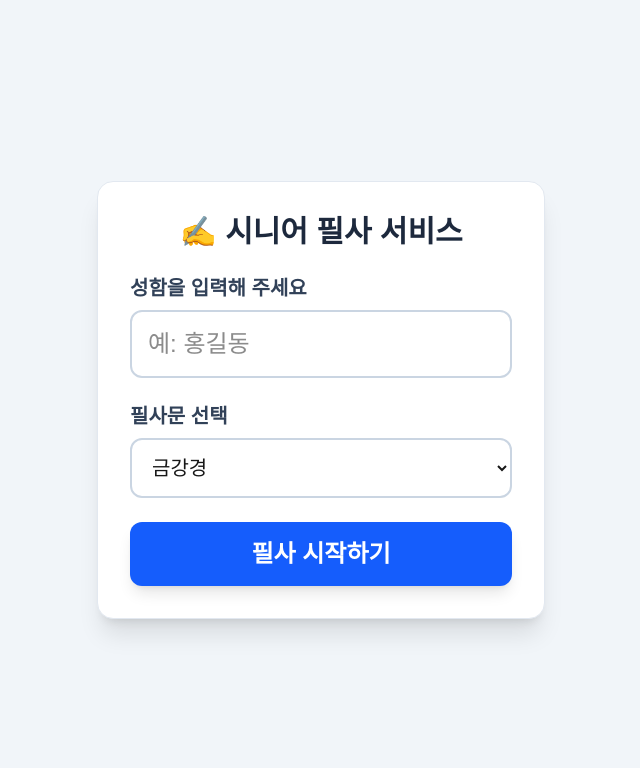
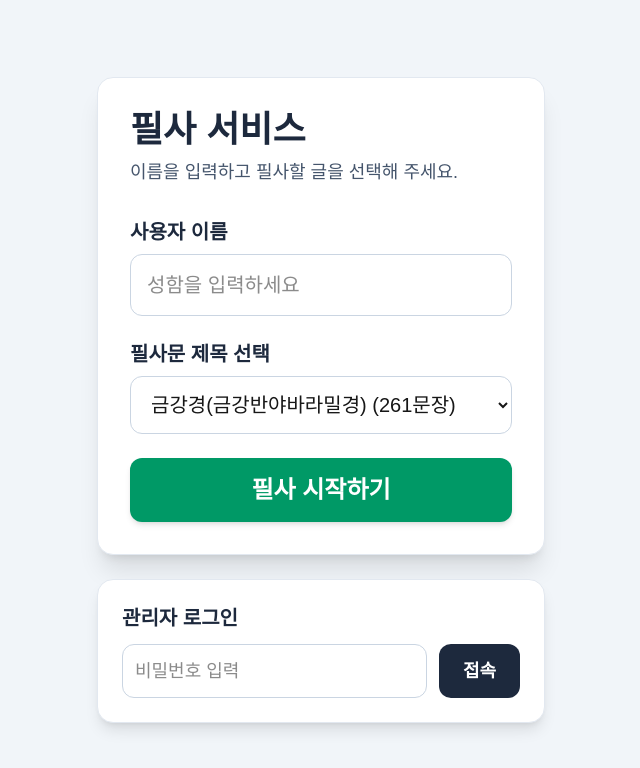
Before and after one commit to cybermaxatoffice/transcription-app, a Next.js app: page / in a window 1280 px wide. Shown: the top 768 px of the page, without its empty margins (319-959 px from the left). Built offline with nearby package versions, Linux system fonts and the light colour scheme.

Commit message:
anyway change

```diff
--- a/app/page.tsx
+++ b/app/page.tsx
@@ -24,7 +24,7 @@ interface DocProgress {
 
 // 화면 노출용 문서 목록 (제목 <-> 파일명 매핑)
 const DOC_MAPPING: Record<string, string> = {
-  '금강경': 'sample.txt',
+  '금강경(금강반야바라밀경) (261문장)': 'sample.txt',
 };
 
 export default function TranscriptionApp() {
@@ -34,8 +34,8 @@ export default function TranscriptionApp() {
   const [userName, setUserName] = useState<string>('');
   const [isLoggedIn, setIsLoggedIn] = useState<boolean>(false);
 
-  // 화면 표시용 문서 제목 (default: "금강경")
-  const [selectedDocTitle, setSelectedDocTitle] = useState<string>('금강경');
+  // 화면 표시용 문서 제목 (default)
+  const [selectedDocTitle, setSelectedDocTitle] = useState<string>('금강경(금강반야바라밀경) (261문장)');
   const [docTitles] = useState<string[]>(Object.keys(DOC_MAPPING));
 
   // 실제 로드할 파일명
@@ -52,7 +52,6 @@ export default function TranscriptionApp() {
   // 모달 및 UI 상태
   const [showHistoryModal, setShowHistoryModal] = useState<boolean>(false);
   const [showCompletionModal, setShowCompletionModal] = useState<boolean>(false);
-  const [showAdminModal, setShowAdminModal] = useState<boolean>(false);
   const [adminPassword, setAdminPassword] = useState<string>('');
 
   // 이력 및 캐시
@@ -121,28 +120,43 @@ export default function TranscriptionApp() {
   }, [currentIndex, sentenceDrafts]);
 
   // ==========================================
-  // 5. 실시간 오타율 및 통계 연산
+  // 5. 정확한 오타율 및 통계 연산 로직 (보정 완료)
   // ==========================================
-  const calculateStats = (overrideCompletedCount?: number) => {
+  const calculateStats = (
+    customDrafts?: Record<number, string>,
+    customInput?: string,
+    overrideCompletedCount?: number
+  ) => {
+    const activeDrafts = customDrafts ?? sentenceDrafts;
+    const activeInput = customInput ?? input;
+
     let totalChars = 0;
     let totalErrors = 0;
 
-    sentences.forEach((sentence) => {
-      totalChars += sentence.length;
+    // 1. 전체 원문 글자 수 계산
+    sentences.forEach((s) => {
+      totalChars += s.length;
     });
 
-    if (totalChars === 0) return { progress: 0, typoRate: 0, totalErrors: 0, totalChars: 0 };
+    if (totalChars === 0) {
+      return { progress: 0, typoRate: 0, totalErrors: 0, totalChars: 0 };
+    }
 
-    // 작성 중인 오타 연산
+    // 2. 전체 문장 순회하며 오타 수 정밀 연산
     sentences.forEach((origSentence, idx) => {
-      const userInput = idx === currentIndex ? input : sentenceDrafts[idx] || '';
-      for (let i = 0; i < userInput.length; i++) {
-        if (i < origSentence.length) {
-          if (userInput[i] !== origSentence[i]) {
-            totalErrors++;
+      // 현재 보고 있는 문장은 activeInput 참조, 그 외 문장은 activeDrafts 참조
+      const userInput = idx === currentIndex ? activeInput : activeDrafts[idx] || '';
+
+      if (userInput.length > 0) {
+        const maxLen = Math.max(origSentence.length, userInput.length);
+        for (let i = 0; i < maxLen; i++) {
+          if (i < userInput.length && i < origSentence.length) {
+            if (userInput[i] !== origSentence[i]) {
+              totalErrors++; // 글자가 틀린 경우
+            }
+          } else {
+            totalErrors++; // 원문보다 짧거나 초과해서 친 경우
           }
-        } else {
-          totalErrors++; // 초과 입력분 오타 처리
         }
       }
     });
@@ -154,12 +168,15 @@ export default function TranscriptionApp() {
     return { progress, typoRate, totalErrors, totalChars };
   };
 
+  // 실시간 입력 및 상태 변경 시 통계 업데이트
   useEffect(() => {
-    setStats(calculateStats());
+    if (sentences.length > 0) {
+      setStats(calculateStats());
+    }
   }, [input, sentenceDrafts, completedCount, sentences, currentIndex]);
 
   // ==========================================
-  // 6. 이벤트 핸들러 (로그인, 완료, 이동)
+  // 6. 이벤트 핸들러
   // ==========================================
   const handleLogin = (e: React.FormEvent) => {
     e.preventDefault();
@@ -178,7 +195,7 @@ export default function TranscriptionApp() {
       setCompletedCount(nextCompletedCount);
     }
 
-    // 캐시 저장
+    // 로컬 스토리지 상태 저장
     const storageKey = `progress_${userName}_${selectedFileName}`;
     const progressData: DocProgress = {
       currentIndex,
@@ -188,9 +205,10 @@ export default function TranscriptionApp() {
     };
     localStorage.setItem(storageKey, JSON.stringify(progressData));
 
-    // 마지막 문장 작성 완료 시 모달 팝업
+    // 마지막 문장에서 작성 완료 클릭 시 정확한 최종 수치로 완주 처리
     if (currentIndex === sentences.length - 1) {
-      const finalStats = calculateStats(nextCompletedCount);
+      const finalStats = calculateStats(updatedDrafts, input, nextCompletedCount);
+      setStats(finalStats);
       saveToHistory(finalStats);
       setShowCompletionModal(true);
     }
@@ -223,45 +241,47 @@ export default function TranscriptionApp() {
     setShowHistoryModal(true);
   };
 
-  const handleAdminAccess = () => {
+  const handleAdminAccess = (e: React.FormEvent) => {
+    e.preventDefault();
     if (adminPassword === 'admin!@#') {
       alert('관리자 인증이 완료되었습니다.');
-      setShowAdminModal(false);
       setAdminPassword('');
     } else {
       alert('비밀번호가 올바르지 않습니다.');
     }
   };
 
-  // 현재 문장 완료 상태 여부
   const isCurrentSentenceCompleted = Boolean(sentenceDrafts[currentIndex]);
 
   // ==========================================
-  // 7. Render: 로그인 화면
+  // 7. Render: 초기 로그인 화면
   // ==========================================
   if (!isLoggedIn) {
     return (
-      <div className="min-h-screen bg-slate-100 flex items-center justify-center p-4">
-        <div className="bg-white p-8 rounded-2xl shadow-xl max-w-md w-full border border-slate-200">
-          <h1 className="text-3xl font-bold text-slate-800 mb-6 text-center">✍️ 시니어 필사 서비스</h1>
+      <div className="min-h-screen bg-slate-100 flex flex-col items-center justify-center p-4">
+        <div className="bg-white p-8 rounded-2xl shadow-xl max-w-md w-full border border-slate-200 mb-6">
+          <h1 className="text-4xl font-extrabold text-slate-800 mb-2">필사 서비스</h1>
+          <p className="text-lg text-slate-600 mb-8">이름을 입력하고 필사할 글을 선택해 주세요.</p>
+
           <form onSubmit={handleLogin} className="space-y-6">
             <div>
-              <label className="block text-xl font-semibold text-slate-700 mb-2">성함을 입력해 주세요</label>
+              <label className="block text-xl font-bold text-slate-800 mb-2">사용자 이름</label>
               <input
                 type="text"
                 value={userName}
                 onChange={(e) => setUserName(e.target.value)}
-                placeholder="예: 홍길동"
-                className="w-full text-2xl p-4 border-2 border-slate-300 rounded-xl focus:border-blue-500 focus:outline-none"
+                placeholder="성함을 입력하세요"
+                className="w-full text-xl p-4 border border-slate-300 rounded-xl focus:border-emerald-600 focus:outline-none"
                 required
               />
             </div>
+
             <div>
-              <label className="block text-xl font-semibold text-slate-700 mb-2">필사문 선택</label>
+              <label className="block text-xl font-bold text-slate-800 mb-2">필사문 제목 선택</label>
               <select
                 value={selectedDocTitle}
                 onChange={(e) => setSelectedDocTitle(e.target.value)}
-                className="w-full text-xl p-4 border-2 border-slate-300 rounded-xl bg-white focus:border-blue-500 focus:outline-none"
+                className="w-full text-xl p-4 border border-slate-300 rounded-xl bg-white focus:border-emerald-600 focus:outline-none"
               >
                 {docTitles.map((title) => (
                   <option key={title} value={title}>
@@ -270,11 +290,31 @@ export default function TranscriptionApp() {
                 ))}
               </select>
             </div>
+
             <button
               type="submit"
-              className="w-full bg-blue-600 hover:bg-blue-700 text-white text-2xl font-bold py-4 rounded-xl shadow-lg transition"
+              className="w-full bg-emerald-600 hover:bg-emerald-700 text-white text-2xl font-bold py-4 rounded-xl shadow-md transition"
             >
               필사 시작하기
+            </button>
+          </form>
+        </div>
+
+        <div className="bg-white p-6 rounded-2xl shadow-lg max-w-md w-full border border-slate-200">
+          <h2 className="text-xl font-bold text-slate-800 mb-3">관리자 로그인</h2>
+          <form onSubmit={handleAdminAccess} className="flex gap-3">
+            <input
+              type="password"
+              value={adminPassword}
+              onChange={(e) => setAdminPassword(e.target.value)}
+              placeholder="비밀번호 입력"
+              className="flex-1 text-lg p-3 border border-slate-300 rounded-xl focus:border-slate-600 focus:outline-none"
+            />
+            <button
+              type="submit"
+              className="bg-slate-800 hover:bg-slate-900 text-white text-lg font-bold px-6 py-3 rounded-xl transition"
+            >
+              접속
             </button>
           </form>
         </div>
@@ -293,7 +333,7 @@ export default function TranscriptionApp() {
       <header className="w-full max-w-4xl bg-white p-6 rounded-2xl shadow-md border border-slate-200 mb-6 flex flex-wrap justify-between items-center gap-4">
         <div>
           <span className="text-2xl font-bold text-slate-800">{userName} 님</span>
-          <span className="text-xl font-semibold text-blue-600 ml-3">[{selectedDocTitle}]</span>
+          <span className="text-xl font-semibold text-emerald-600 ml-3">[{selectedDocTitle}]</span>
         </div>
         <div className="flex gap-3">
           <button
@@ -302,21 +342,15 @@ export default function TranscriptionApp() {
           >
             📜 내 필사 이력
           </button>
-          <button
-            onClick={() => setShowAdminModal(true)}
-            className="bg-slate-600 hover:bg-slate-700 text-white text-lg font-bold px-5 py-2.5 rounded-xl transition"
-          >
-            ⚙️ 관리자
-          </button>
         </div>
       </header>
 
       {/* 통계 지표 대시보드 */}
       <div className="w-full max-w-4xl grid grid-cols-2 gap-4 mb-6">
-        <div className="bg-blue-50 border-2 border-blue-200 p-5 rounded-2xl text-center">
-          <div className="text-lg font-semibold text-blue-700 mb-1">전체 진행률</div>
-          <div className="text-4xl font-extrabold text-blue-900">{stats.progress}%</div>
-          <div className="text-sm text-blue-600 mt-1">({completedCount} / {sentences.length} 문장)</div>
+        <div className="bg-emerald-50 border-2 border-emerald-200 p-5 rounded-2xl text-center">
+          <div className="text-lg font-semibold text-emerald-700 mb-1">전체 진행률</div>
+          <div className="text-4xl font-extrabold text-emerald-900">{stats.progress}%</div>
+          <div className="text-sm text-emerald-600 mt-1">({completedCount} / {sentences.length} 문장)</div>
         </div>
         <div className="bg-rose-50 border-2 border-rose-200 p-5 rounded-2xl text-center">
           <div className="text-lg font-semibold text-rose-700 mb-1">현재 오타율</div>
@@ -328,12 +362,10 @@ export default function TranscriptionApp() {
       {/* 필사 본문 카드 */}
       <main className="w-full max-w-4xl bg-white p-6 md:p-8 rounded-2xl shadow-lg border border-slate-200 mb-6 flex-1 flex flex-col justify-between">
         <div>
-          {/* 문장 순서 표시 */}
-          <div className="text-xl font-bold text-blue-600 mb-4">
+          <div className="text-xl font-bold text-emerald-600 mb-4">
             문장 {currentIndex + 1} / {sentences.length}
           </div>
 
-          {/* 원문 실시간 가이드 */}
           <div className="bg-slate-100 p-6 rounded-xl border-2 border-slate-300 mb-6 min-h-[120px]">
             <div className="text-2xl md:text-3xl font-medium tracking-wide leading-relaxed text-slate-800 break-keep">
               {currentTargetSentence.split('').map((char, i) => {
@@ -350,7 +382,6 @@ export default function TranscriptionApp() {
             </div>
           </div>
 
-          {/* 필사 입력창 */}
           <textarea
             ref={textareaRef}
             value={input}
@@ -361,12 +392,11 @@ export default function TranscriptionApp() {
             className={`w-full text-2xl md:text-3xl p-5 border-2 rounded-xl min-h-[160px] focus:outline-none transition leading-relaxed ${
               isCurrentSentenceCompleted
                 ? 'bg-slate-100 border-slate-300 text-slate-500 cursor-not-allowed'
-                : 'border-blue-400 focus:border-blue-600 bg-white'
+                : 'border-emerald-400 focus:border-emerald-600 bg-white'
             }`}
           />
         </div>
 
-        {/* 제어 버튼 영역 */}
         <div className="flex justify-between items-center gap-4 mt-8">
           <button
             onClick={() => setCurrentIndex((prev) => Math.max(0, prev - 1))}
@@ -379,7 +409,7 @@ export default function TranscriptionApp() {
           <button
             onClick={handleSaveSentence}
             disabled={isCurrentSentenceCompleted || input.length === 0}
-            className="bg-blue-600 hover:bg-blue-700 disabled:opacity-40 text-white text-2xl font-bold px-10 py-4 rounded-xl shadow-md transition"
+            className="bg-emerald-600 hover:bg-emerald-700 disabled:opacity-40 text-white text-2xl font-bold px-10 py-4 rounded-xl shadow-md transition"
           >
             작성 완료
           </button>
@@ -394,11 +424,11 @@ export default function TranscriptionApp() {
         </div>
       </main>
 
-      {/* 완주 축하 팝업 모달 */}
+      {/* 완주 모달 */}
       {showCompletionModal && (
         <div className="fixed inset-0 bg-black/60 flex items-center justify-center p-4 z-50">
           <div className="bg-white p-8 rounded-2xl max-w-lg w-full text-center shadow-2xl border border-slate-200">
-            <h2 className="text-4xl font-extrabold text-blue-600 mb-4">🎉 필사 완주 축하합니다!</h2>
+            <h2 className="text-4xl font-extrabold text-emerald-600 mb-4">🎉 필사 완주 축하합니다!</h2>
             <p className="text-xl text-slate-700 mb-6">모든 문장을 성공적으로 필사하셨습니다.</p>
             <div className="bg-slate-50 p-6 rounded-xl border border-slate-200 mb-6 space-y-3 text-left text-xl">
               <div>• 최종 오타율: <span className="font-bold text-rose-600">{stats.typoRate}%</span></div>
@@ -407,7 +437,7 @@ export default function TranscriptionApp() {
             </div>
             <button
               onClick={() => setShowCompletionModal(false)}
-              className="w-full bg-blue-600 hover:bg-blue-700 text-white text-2xl font-bold py-4 rounded-xl transition shadow-lg"
+              className="w-full bg-emerald-600 hover:bg-emerald-700 text-white text-2xl font-bold py-4 rounded-xl transition shadow-lg"
             >
               확인
             </button>
@@ -415,7 +445,7 @@ export default function TranscriptionApp() {
         </div>
       )}
 
-      {/* 내 필사 이력 모달 */}
+      {/* 이력 모달 */}
       {showHistoryModal && (
         <div className="fixed inset-0 bg-black/60 flex items-center justify-center p-4 z-50">
           <div className="bg-white p-8 rounded-2xl max-w-2xl w-full shadow-2xl border border-slate-200 max-h-[80vh] flex flex-col">
@@ -427,7 +457,7 @@ export default function TranscriptionApp() {
                 userHistories.map((item, index) => (
                   <div key={index} className="bg-slate-50 p-5 rounded-xl border border-slate-200 flex justify-between items-center">
                     <div>
-                      <span className="bg-blue-100 text-blue-800 font-bold px-3 py-1 rounded-lg text-lg mr-3">
+                      <span className="bg-emerald-100 text-emerald-800 font-bold px-3 py-1 rounded-lg text-lg mr-3">
                         {item.version}
                       </span>
                       <span className="text-slate-500 text-base">{item.completedAt}</span>
@@ -449,36 +479,6 @@ export default function TranscriptionApp() {
           </div>
         </div>
       )}
-
-      {/* 관리자 모달 */}
-      {showAdminModal && (
-        <div className="fixed inset-0 bg-black/60 flex items-center justify-center p-4 z-50">
-          <div className="bg-white p-8 rounded-2xl max-w-md w-full shadow-2xl border border-slate-200">
-            <h2 className="text-3xl font-bold text-slate-800 mb-6">⚙️ 관리자 인증</h2>
-            <input
-              type="password"
-              value={adminPassword}
-              onChange={(e) => setAdminPassword(e.target.value)}
-              placeholder="비밀번호 입력"
-              className="w-full text-2xl p-4 border-2 border-slate-300 rounded-xl mb-6 focus:border-blue-500 focus:outline-none"
-            />
-            <div className="flex gap-3">
-              <button
-                onClick={() => setShowAdminModal(false)}
-                className="flex-1 bg-slate-300 hover:bg-slate-400 text-slate-800 text-xl font-bold py-3.5 rounded-xl transition"
-              >
-                취소
-              </button>
-              <button
-                onClick={handleAdminAccess}
-                className="flex-1 bg-blue-600 hover:bg-blue-700 text-white text-xl font-bold py-3.5 rounded-xl transition"
-              >
-                인증
-              </button>
-            </div>
-          </div>
-        </div>
-      )}
     </div>
   );
 }
--- a/package.json
+++ b/package.json
@@ -10,9 +10,9 @@
   },
   "dependencies": {
     "next": "16.3.0",
+    "pdfjs-dist": "^3.11.174",
     "react": "19.2.8",
-    "react-dom": "19.2.8",
-    "pdfjs-dist": "^4.10.38"
+    "react-dom": "19.2.8"
   },
   "devDependencies": {
     "@tailwindcss/postcss": "^4",
```
Also changed, not shown: 1 other file (tests, documents, lock files or other folders).
